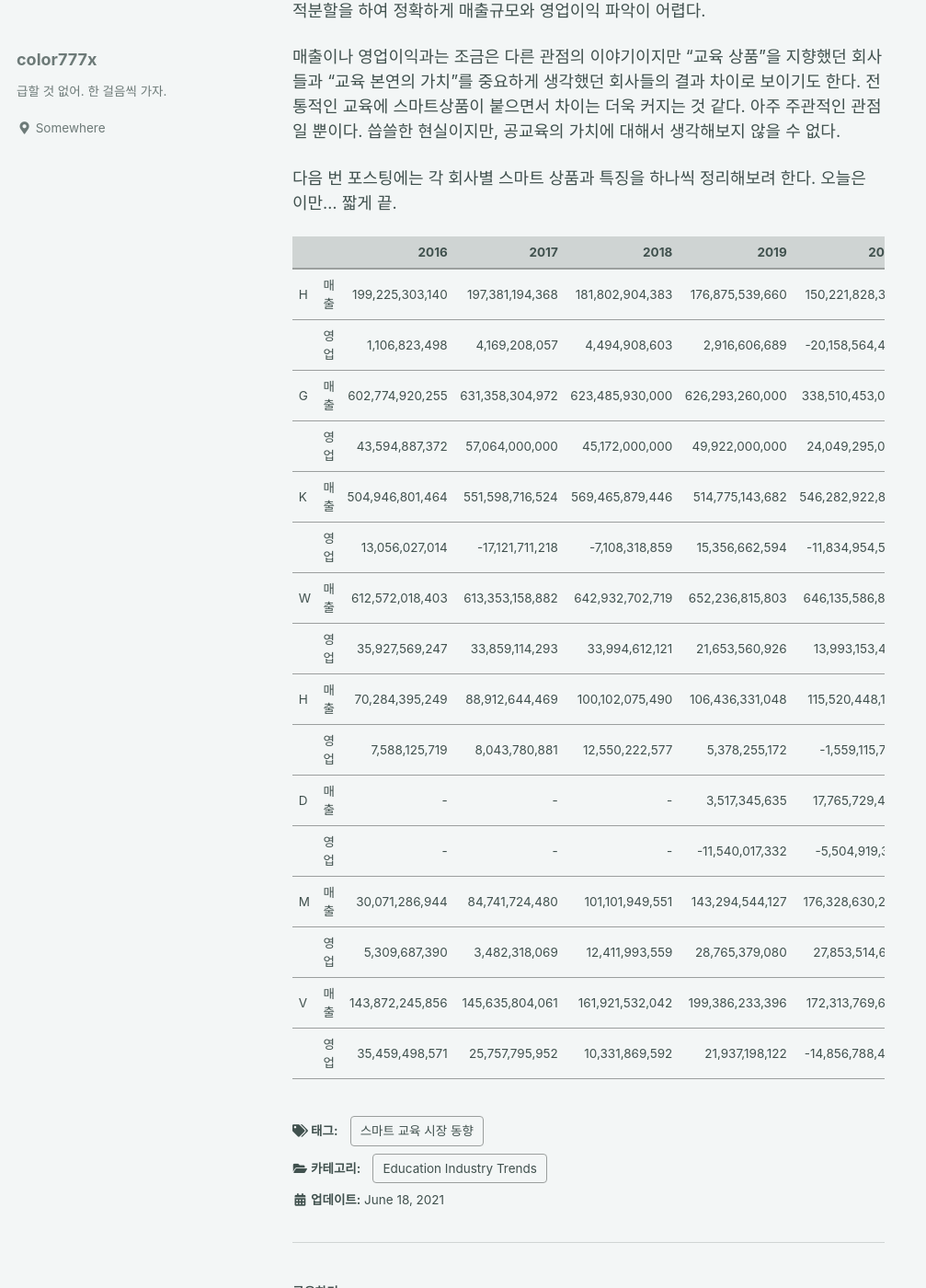
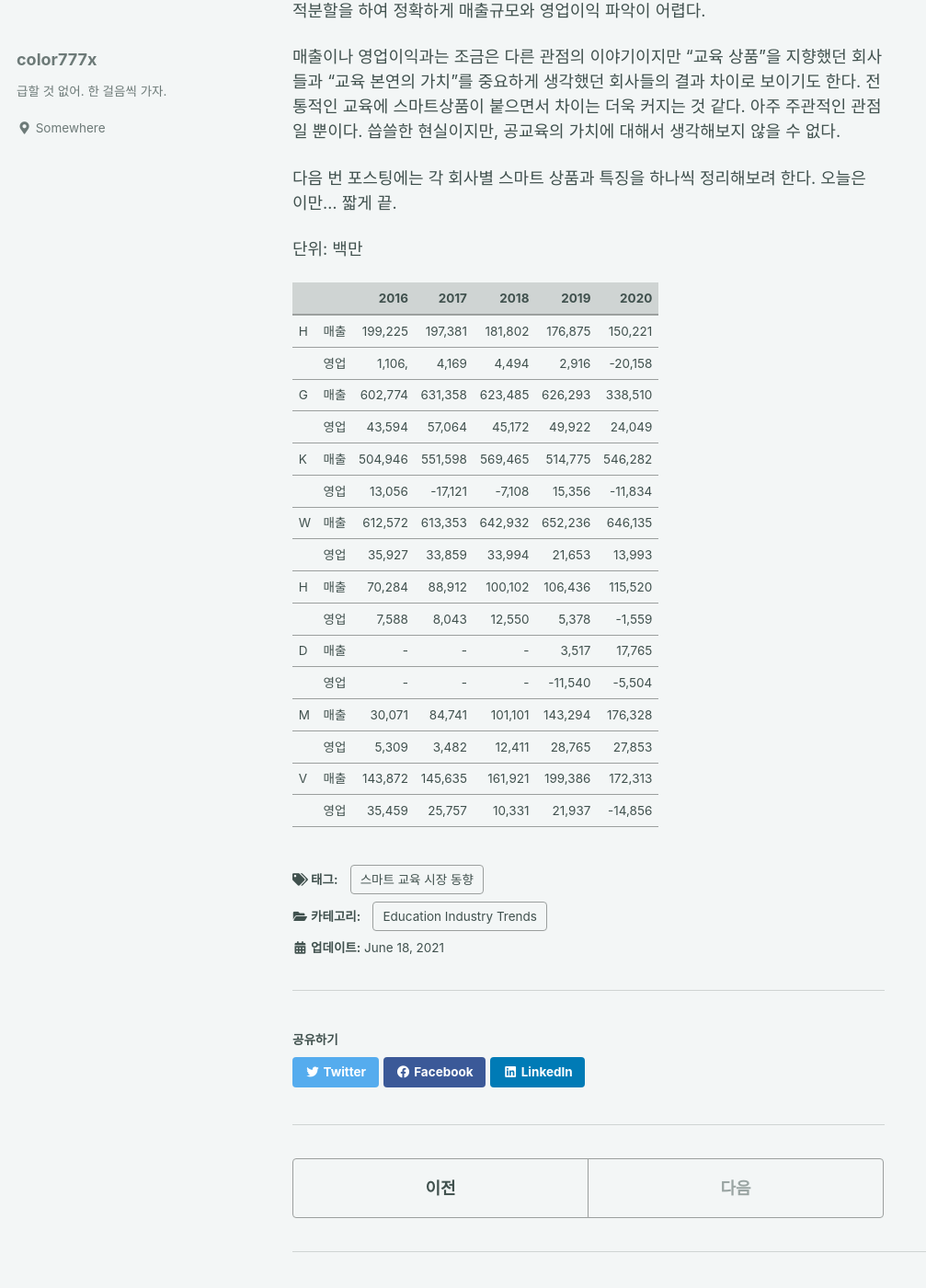
Before and after one commit to color777x/color777x.github.io, a Jekyll site: the page built from _posts/2021-06-18-EduMarket1.md, in a window 1280 px wide and 1400 px high, scrolled down 1509 px. Shown: the whole window at 92% size, without its empty margins (0-1007 px from the left). Built offline with Jekyll 4.4.1, drawn with Linux system fonts in a browser that asks for light colours; cached includes are drawn as plain includes.

Commit message:
교육시장 매출 수치 변경

```diff
--- a/_posts/2021-06-18-EduMarket1.md
+++ b/_posts/2021-06-18-EduMarket1.md
@@ -37,21 +37,23 @@
 
 다음 번 포스팅에는 각 회사별 스마트 상품과 특징을 하나씩 정리해보려 한다. 오늘은 이만... 짧게 끝.
 
-|      |      |        **2016** |        **2017** |        **2018** |        **2019** |        **2020** |
-| ---- | ---- | --------------: | --------------: | --------------: | --------------: | --------------: |
-| H    | 매출 | 199,225,303,140 | 197,381,194,368 | 181,802,904,383 | 176,875,539,660 | 150,221,828,322 |
-|      | 영업 |   1,106,823,498 |   4,169,208,057 |   4,494,908,603 |   2,916,606,689 | -20,158,564,482 |
-| G    | 매출 | 602,774,920,255 | 631,358,304,972 | 623,485,930,000 | 626,293,260,000 | 338,510,453,000 |
-|      | 영업 |  43,594,887,372 |  57,064,000,000 |  45,172,000,000 |  49,922,000,000 |  24,049,295,000 |
-| K    | 매출 | 504,946,801,464 | 551,598,716,524 | 569,465,879,446 | 514,775,143,682 | 546,282,922,822 |
-|      | 영업 |  13,056,027,014 | -17,121,711,218 |  -7,108,318,859 |  15,356,662,594 | -11,834,954,563 |
-| W    | 매출 | 612,572,018,403 | 613,353,158,882 | 642,932,702,719 | 652,236,815,803 | 646,135,586,860 |
-|      | 영업 |  35,927,569,247 |  33,859,114,293 |  33,994,612,121 |  21,653,560,926 |  13,993,153,478 |
-| H    | 매출 |  70,284,395,249 |  88,912,644,469 | 100,102,075,490 | 106,436,331,048 | 115,520,448,106 |
-|      | 영업 |   7,588,125,719 |   8,043,780,881 |  12,550,222,577 |   5,378,255,172 |  -1,559,115,795 |
-| D    | 매출 |               - |               - |               - |   3,517,345,635 |  17,765,729,489 |
-|      | 영업 |               - |               - |               - | -11,540,017,332 |  -5,504,919,317 |
-| M    | 매출 |  30,071,286,944 |  84,741,724,480 | 101,101,949,551 | 143,294,544,127 | 176,328,630,250 |
-|      | 영업 |   5,309,687,390 |   3,482,318,069 |  12,411,993,559 |  28,765,379,080 |  27,853,514,676 |
-| V    | 매출 | 143,872,245,856 | 145,635,804,061 | 161,921,532,042 | 199,386,233,396 | 172,313,769,654 |
-|      | 영업 |  35,459,498,571 |  25,757,795,952 |  10,331,869,592 |  21,937,198,122 | -14,856,788,466 |
+단위: 백만
+
+|      |      | **2016** | **2017** | **2018** | **2019** | **2020** |
+| ---- | ---- | -------: | -------: | -------: | -------: | -------: |
+| H    | 매출 |  199,225 |  197,381 |  181,802 |  176,875 |  150,221 |
+|      | 영업 |   1,106, |    4,169 |    4,494 |    2,916 |  -20,158 |
+| G    | 매출 |  602,774 |  631,358 |  623,485 |  626,293 |  338,510 |
+|      | 영업 |   43,594 |   57,064 |   45,172 |   49,922 |   24,049 |
+| K    | 매출 |  504,946 |  551,598 |  569,465 |  514,775 |  546,282 |
+|      | 영업 |   13,056 |  -17,121 |   -7,108 |   15,356 |  -11,834 |
+| W    | 매출 |  612,572 |  613,353 |  642,932 |  652,236 |  646,135 |
+|      | 영업 |   35,927 |   33,859 |   33,994 |   21,653 |   13,993 |
+| H    | 매출 |   70,284 |   88,912 |  100,102 |  106,436 |  115,520 |
+|      | 영업 |    7,588 |    8,043 |   12,550 |    5,378 |   -1,559 |
+| D    | 매출 |        - |        - |        - |    3,517 |   17,765 |
+|      | 영업 |        - |        - |        - |  -11,540 |   -5,504 |
+| M    | 매출 |   30,071 |   84,741 |  101,101 |  143,294 |  176,328 |
+|      | 영업 |    5,309 |    3,482 |   12,411 |   28,765 |   27,853 |
+| V    | 매출 |  143,872 |  145,635 |  161,921 |  199,386 |  172,313 |
+|      | 영업 |   35,459 |   25,757 |   10,331 |   21,937 |  -14,856 |
```
